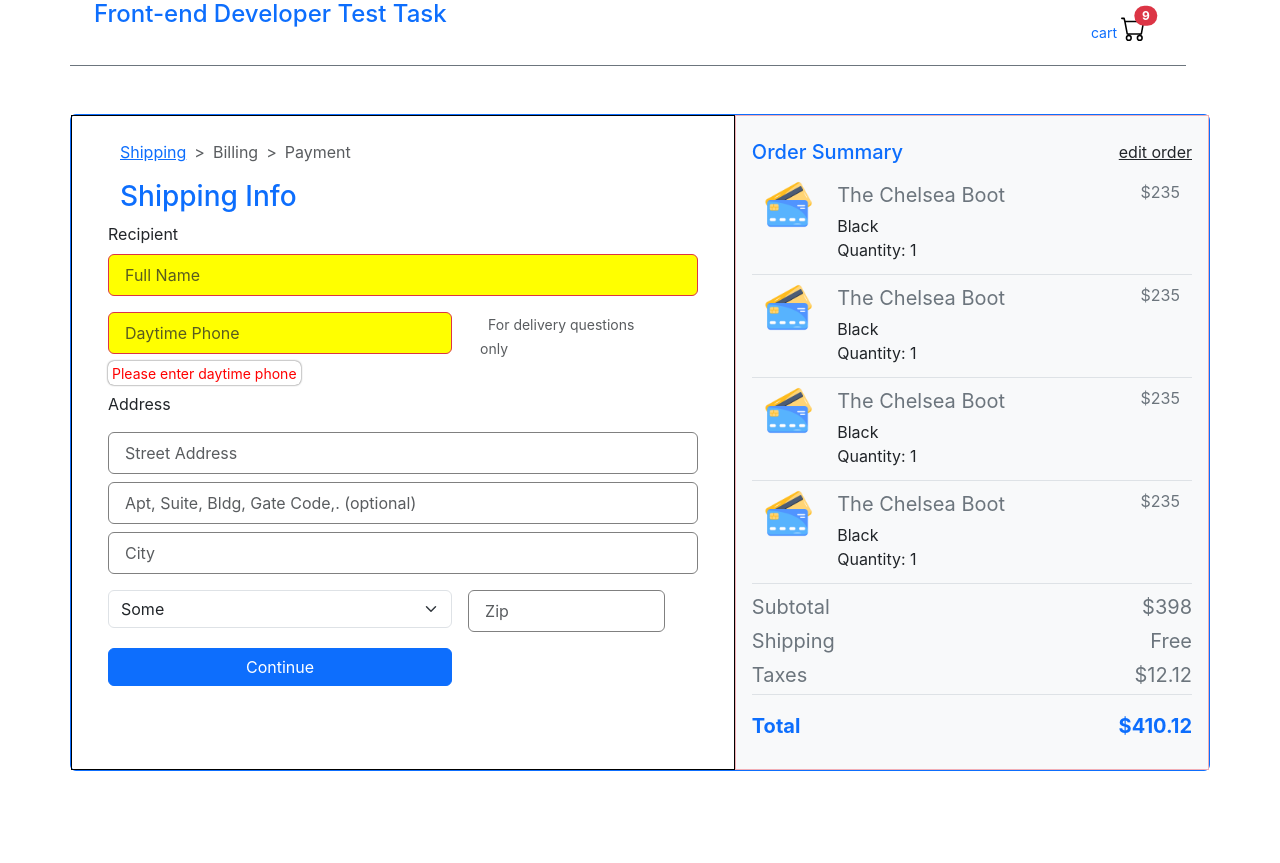
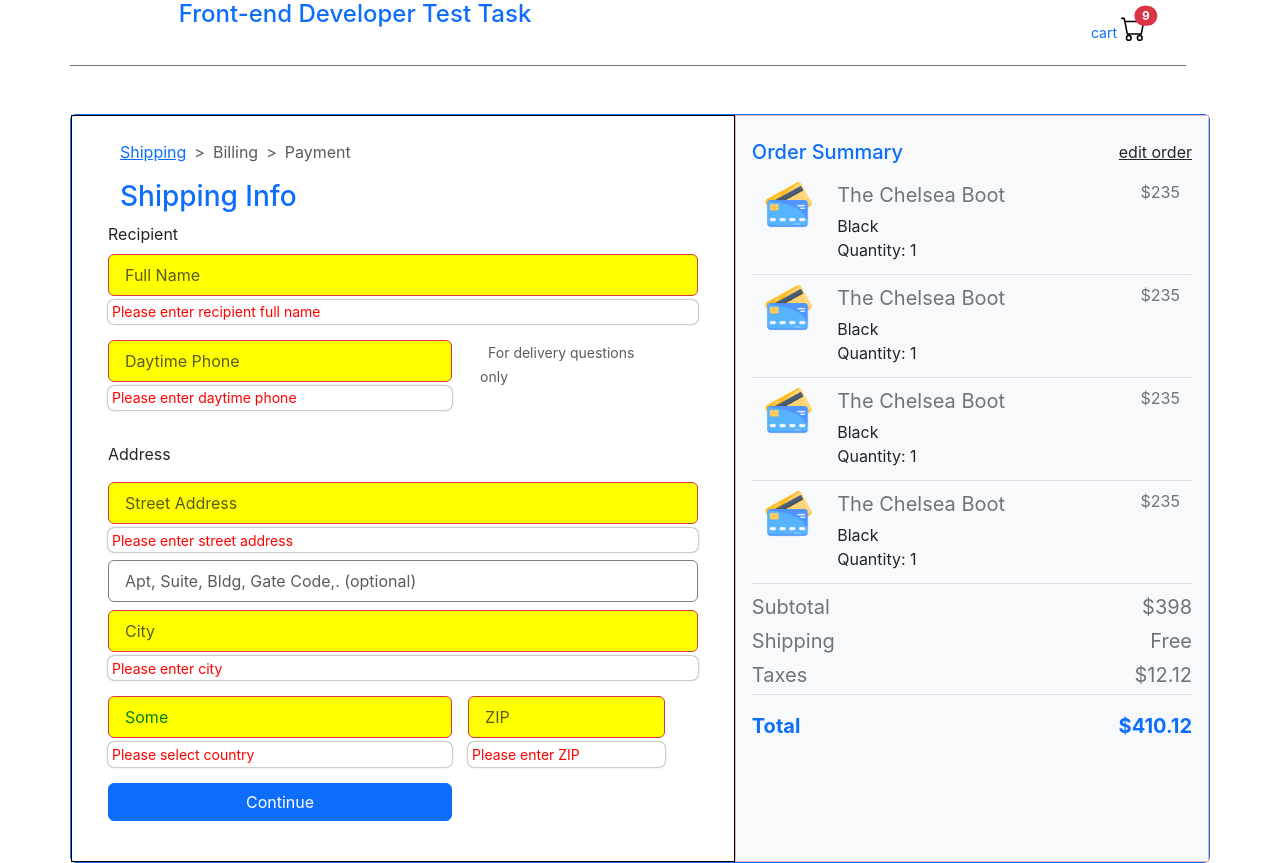
Before and after one commit to petromatkovskyi/axels-test-task, a React (Create React App) app: page / in a window 1280 px wide. Before the commit the page ends 800 px from the top, so only its background shows below. Built offline with nearby package versions, Linux system fonts and the light colour scheme.

Commit message:
full shipping feadback

```diff
--- a/src/components/ShippingInfo.jsx
+++ b/src/components/ShippingInfo.jsx
@@ -1,15 +1,14 @@
-import { Col, Form, Row, Button, Tooltip } from 'react-bootstrap';
+import { Col, Form, Row, Button } from 'react-bootstrap';
 import StyledFormControl from './StyledFormControl';
 import StyledFormFeedback from './StyledFormFeedback';
-import TriggerExample from './TooltipExample';
 import { useRef, useState } from 'react';
 import Feedback from './Feedback';
+import StyledFormSelect from './StyledFormSelect';
 
 export default function ShippingInfo({ onNextStep }) {
   const [show, setShow] = useState(true);
   const [target, setTarget] = useState(null);
   const FullNameInput = useRef(null);
-  const ref = useRef(null);
 
   const handleClick = (event) => {
     // setShow(!show);
@@ -26,7 +25,6 @@ export default function ShippingInfo({ onNextStep }) {
         <Form.Group className="position-relative p-0">
           <Form.Label>Recipient</Form.Label>
 
-          <div ref={FullNameInput}>
           <StyledFormControl
             type="text"
             placeholder="Full Name"
@@ -39,38 +37,58 @@ export default function ShippingInfo({ onNextStep }) {
             target={target}
             ref={FullNameInput}
           />
-            {/* <StyledFormFeedback type="invalid" tooltip>
+          <StyledFormFeedback type="invalid" tooltip className="position-static mt-1">
             Please enter recipient full name
-            </StyledFormFeedback> */}
-          </div>
+          </StyledFormFeedback>
         </Form.Group>
         <Form.Group as={Col} sm={12} md={7} className="position-relative p-0">
           <StyledFormControl type="tel" placeholder="Daytime Phone" isInvalid={true} />
-          <StyledFormFeedback type="invalid" tooltip>
+          <StyledFormFeedback type="invalid" tooltip className="position-static mt-1">
             Please enter daytime phone
           </StyledFormFeedback>
+          {/* <Feedback
+              title="Please enter recipient full name"
+              show={show}
+              target={target}
+              ref={FullNameInput}
+            /> */}
         </Form.Group>
         <Col sm={12} md={4}>
           <Form.Text className="ps-2">For delivery questions only</Form.Text>
         </Col>
         <Form.Group as={Row} className="gx-0 gy-2">
           <Form.Label>Address</Form.Label>
-          <StyledFormControl type="text" placeholder="Street Address" />
+
+          <StyledFormControl type="text" placeholder="Street Address" isInvalid={true} />
+          <StyledFormFeedback type="invalid" tooltip className="position-static mt-1">
+            Please enter street address
+          </StyledFormFeedback>
+
           <StyledFormControl
             type="tel"
             placeholder="Apt, Suite, Bldg, Gate Code,. (optional)"
           />
-          <StyledFormControl type="tel" placeholder="City" />
+          <StyledFormControl type="tel" placeholder="City" isInvalid={true} />
+          <StyledFormFeedback type="invalid" tooltip className="position-static mt-1">
+            Please enter city
+          </StyledFormFeedback>
+
           <Row className="column-gap-3 gx-0 gy-2">
             <Col sm={12} md={7}>
-              <Form.Select placeholder="Country">
+              <StyledFormSelect placeholder="Country" isInvalid={true}>
                 <option>Some</option>
                 <option>Few</option>
                 <option>Country</option>
-              </Form.Select>
+              </StyledFormSelect>
+              <StyledFormFeedback type="invalid" tooltip className="position-static mt-1">
+                Please select country
+              </StyledFormFeedback>
             </Col>
             <Col sm={12} md={4}>
-              <StyledFormControl type="tel" placeholder="Zip" />
+              <StyledFormControl type="tel" placeholder="ZIP" isInvalid={true} />
+              <StyledFormFeedback type="invalid" tooltip className="position-static mt-1">
+                Please enter ZIP
+              </StyledFormFeedback>
             </Col>
           </Row>
         </Form.Group>
--- /dev/null
+++ b/src/components/StyledFormSelect.jsx
@@ -0,0 +1,18 @@
+import { Form } from 'react-bootstrap';
+import styled from 'styled-components';
+
+const StyledFormSelect = styled(Form.Select)`
+  color: green;
+  border-color: gray;
+  padding: 0.5rem 1rem;
+
+  &.is-invalid {
+    background: yellow;
+    shadow-box: 1px 1px 1px;
+  }
+  &::focus {
+    box-shadow: 0px 0px 9px 2px rgba(0, 0, 0, 0.75);
+  }
+`;
+
+export default StyledFormSelect;
--- a/src/containers/Header.jsx
+++ b/src/containers/Header.jsx
@@ -8,7 +8,7 @@ export default function Header() {
   return (
     <Container as="header" className="row border-bottom border-secondary" fluid>
       <Col>
-        <h4 href="#home" className="text-primary">
+        <h4 href="#home" className="text-primary text-center">
           Front-end Developer Test Task
         </h4>
       </Col>
```
Lines whose indentation alone changed are shown as unchanged.
